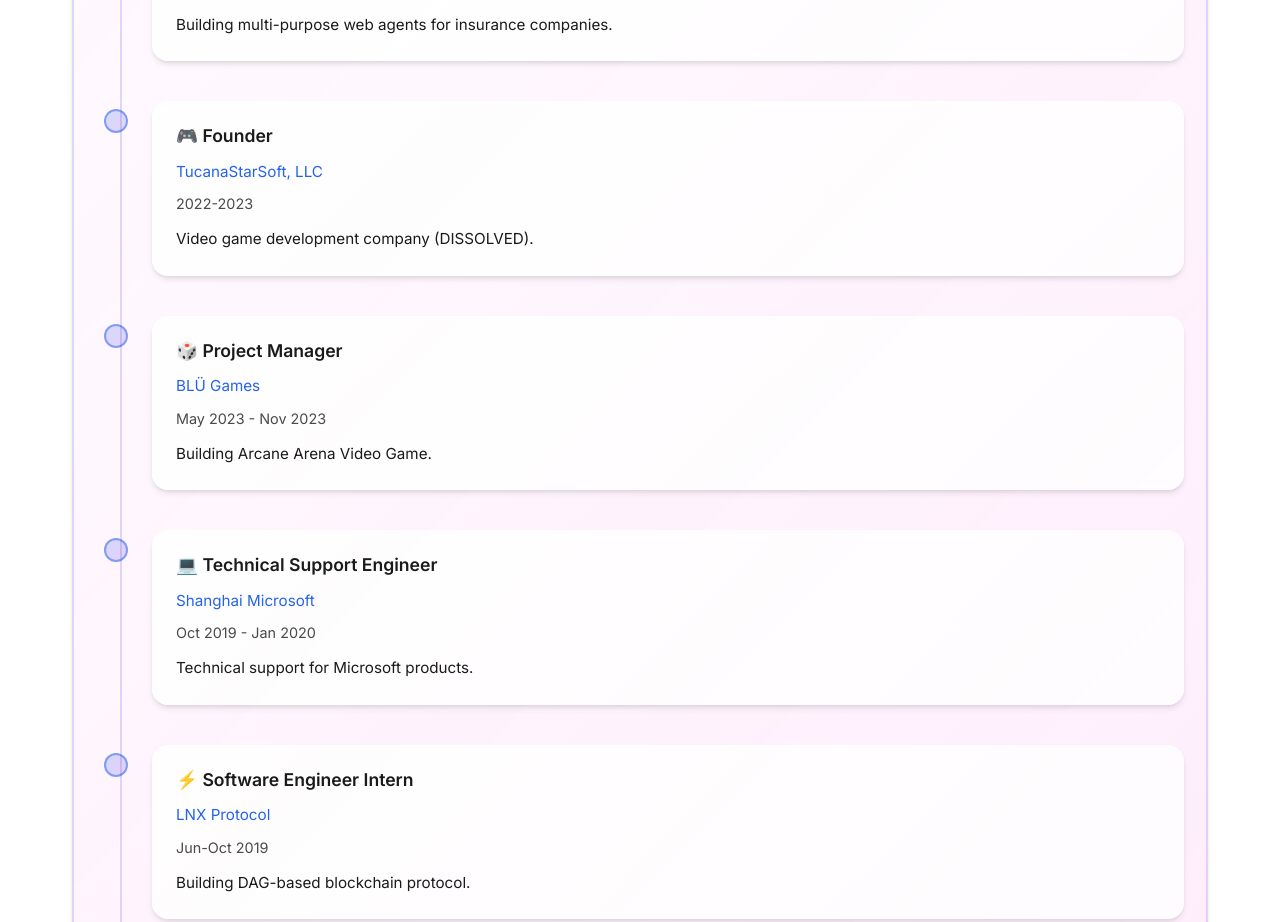
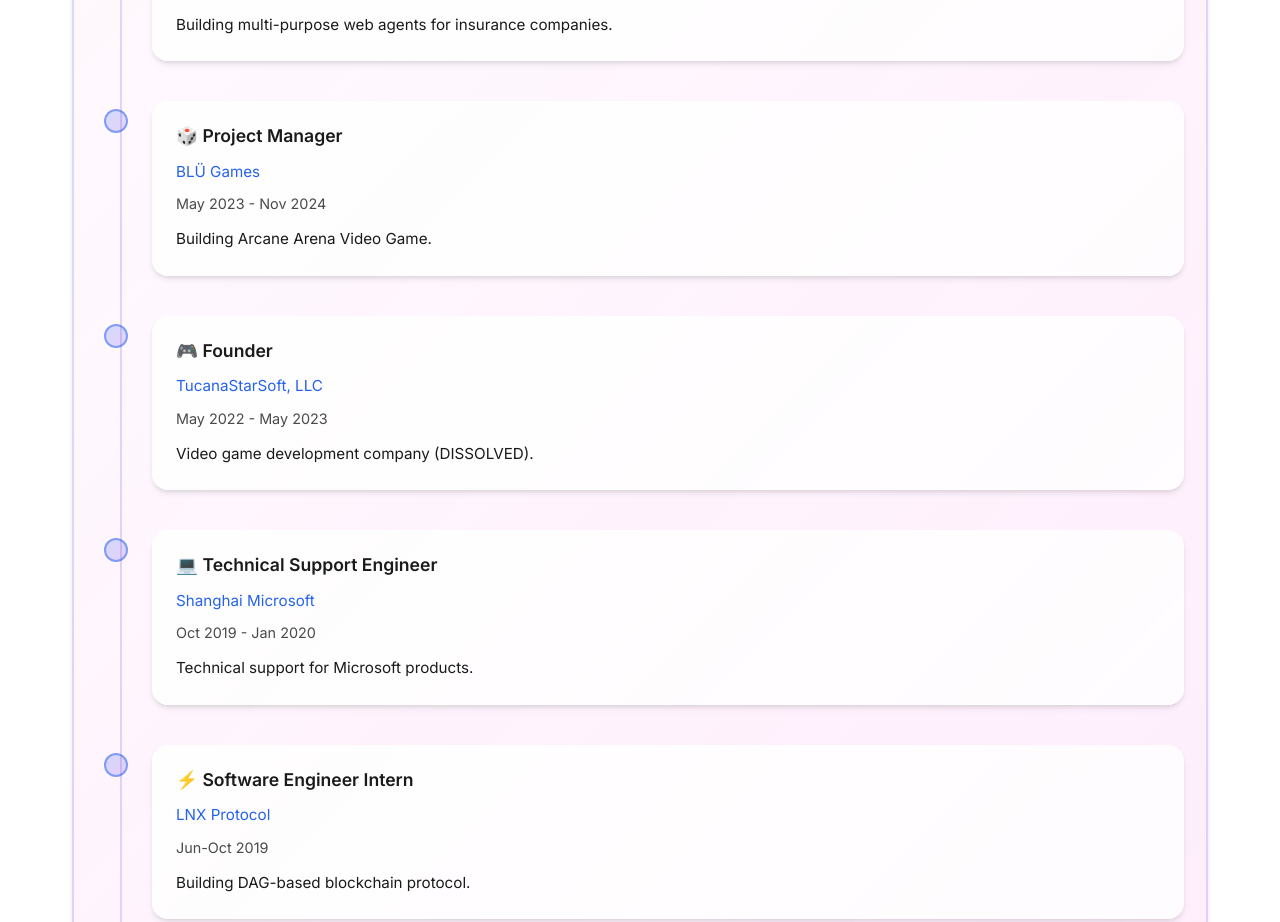
Before and after one commit to jahidhasanlinix/personal_website, a Next.js app: page / in a window 1280 px wide. Shown: the part 2886-3808 px from the top of the page. Built offline with nearby package versions, Linux system fonts and the light colour scheme.

Commit message:
fix: ordering exp

```diff
--- a/src/app/page.tsx
+++ b/src/app/page.tsx
@@ -142,23 +142,24 @@ export default function Home() {
             </div>
           </div>
 
+
           <div className="experience-item">
             <div className="experience-dot"></div>
             <div className="experience-content">
-              <h3 className="experience-title">🎮 Founder</h3>
-              <a href="https://www.youtube.com/watch?v=I6RZcBQG4fA&ab_channel=1UniverseGames" target="_blank" rel="noopener noreferrer" className="experience-company">TucanaStarSoft, LLC</a>
-              <p className="experience-date">2022-2023</p>
-              <p className="experience-description">Video game development company (DISSOLVED).</p>
+              <h3 className="experience-title">🎲 Project Manager</h3>
+              <a href="https://store.steampowered.com/app/2504810/Arcane_Arena/" target="_blank" rel="noopener noreferrer" className="experience-company">BLÜ Games</a>
+              <p className="experience-date">May 2023 - Nov 2024</p>
+              <p className="experience-description">Building Arcane Arena Video Game.</p>
             </div>
           </div>
 
           <div className="experience-item">
             <div className="experience-dot"></div>
             <div className="experience-content">
-              <h3 className="experience-title">🎲 Project Manager</h3>
-              <a href="https://store.steampowered.com/app/2504810/Arcane_Arena/" target="_blank" rel="noopener noreferrer" className="experience-company">BLÜ Games</a>
-              <p className="experience-date">May 2023 - Nov 2023</p>
-              <p className="experience-description">Building Arcane Arena Video Game.</p>
+              <h3 className="experience-title">🎮 Founder</h3>
+              <a href="https://www.youtube.com/watch?v=I6RZcBQG4fA&ab_channel=1UniverseGames" target="_blank" rel="noopener noreferrer" className="experience-company">TucanaStarSoft, LLC</a>
+              <p className="experience-date">May 2022 - May 2023</p>
+              <p className="experience-description">Video game development company (DISSOLVED).</p>
             </div>
           </div>
 
```
